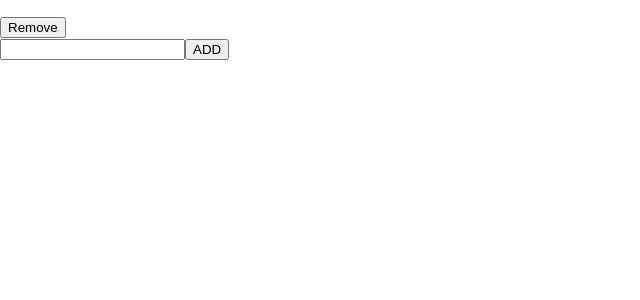
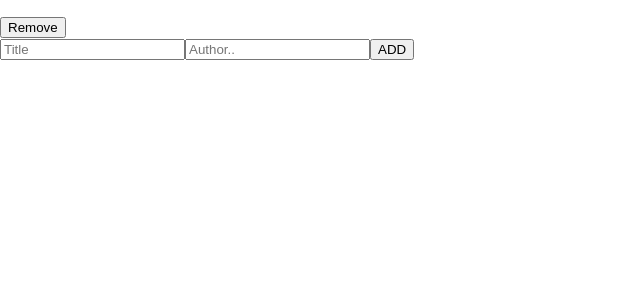
Before and after one commit to Amedzro-Elikplim/Bookstore, a React (Create React App) app: page / in a window 1280 px wide. Shown: the top 300 px of the page, without its empty margins (0-640 px from the left). Built offline with nearby package versions, Linux system fonts and the light colour scheme.

Commit message:
Set state and handle changes

```diff
--- a/src/Components/Form.js
+++ b/src/Components/Form.js
@@ -1,9 +1,26 @@
-import React from 'react';
+import React, { useState } from 'react';
 
 function Form() {
+  const [state, setState] = useState({
+    state: {
+      author: '',
+      title: '',
+    },
+  });
+
+  const handleChange = (e) => {
+    const { name, value } = e.target;
+    setState({ [name]: value });
+  };
+
+  const handleSubmit = (e) => {
+    e.preventDefault();
+  };
+
   return (
-    <form>
-      <input type="text" />
+    <form onSubmit={handleSubmit}>
+      <input type="text" placeholder="Title" name="title" onChange={handleChange} value={state.title} />
+      <input type="text" placeholder="Author.." name="author" onChange={handleChange} value={state.author} />
       <button type="submit">ADD</button>
     </form>
   );
```
